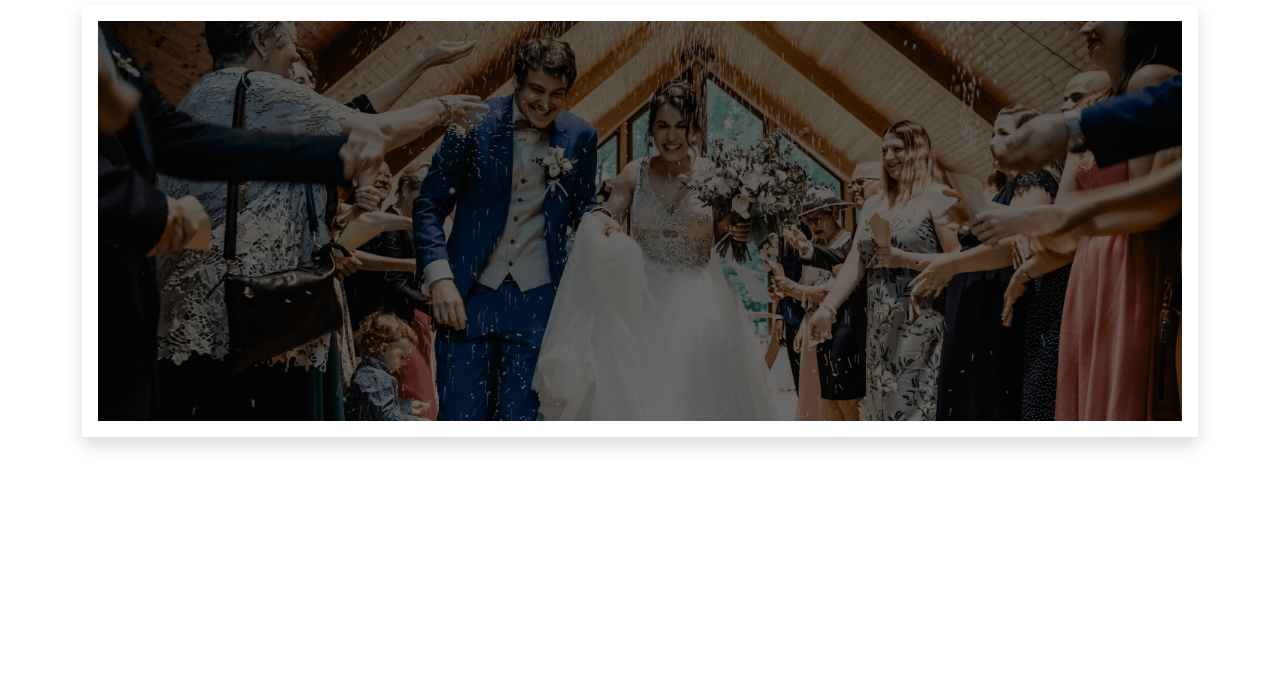
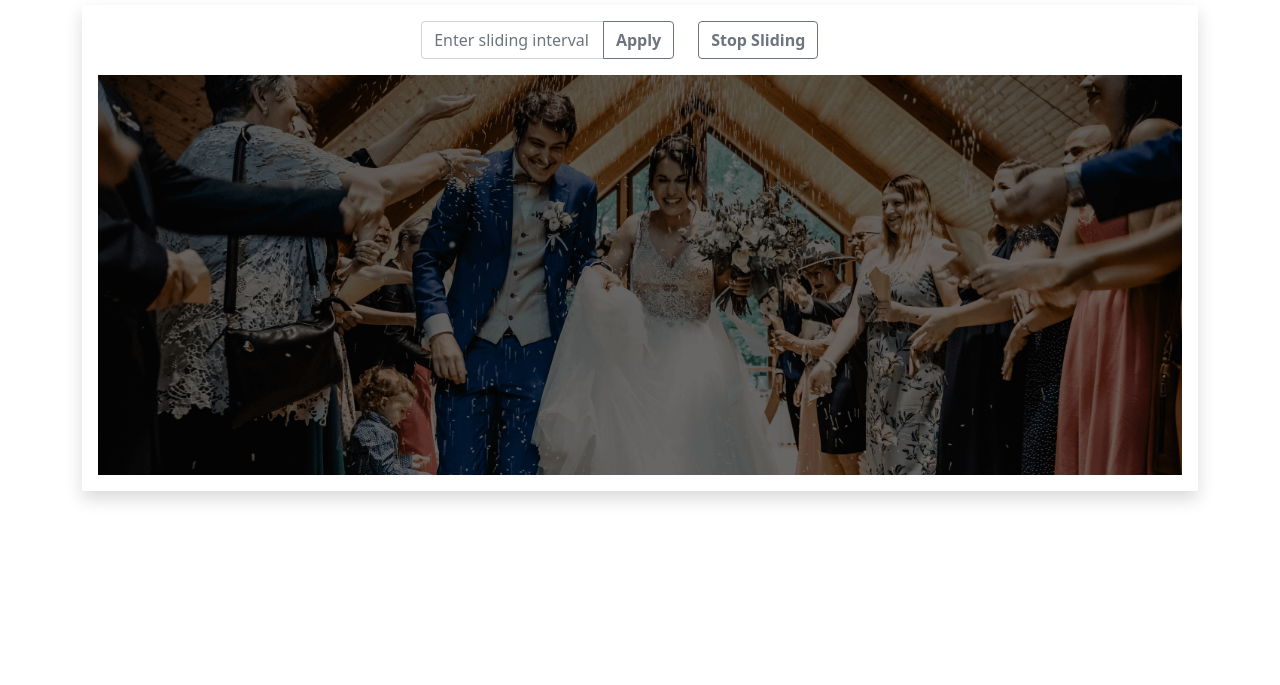
Before and after one commit to TouhidZaman/simple-js-slider, a plain HTML site: page index.html in a window 1280 px wide. Shown: the part 115-800 px from the top of the page. Drawn offline with nearby package versions, Linux system fonts and the light colour scheme.

Commit message:
set interval time and stop slider functionality added

```diff
--- a/index.html
+++ b/index.html
@@ -20,6 +20,19 @@
     <section id="slider" class="container d-none">
         <h1 class="mt-5 mb-4 text-center heading">JavaScript Slider App!</h1>
         <div class="slider-container shadow p-3">
+            <div class="slider-actions">
+                <div class="row justify-content-md-center">
+                    <div class="col-8 col-lg-3 mx-auto mx-md-0 mb-3">
+                        <div class="input-group">
+                            <input id="interval-input" type="text" class="form-control" placeholder="Enter sliding interval" aria-describedby="button-addon2">
+                            <button onclick="setDurationHandler()" class="btn btn-outline-secondary fw-bold" type="button" id="button-addon2">Apply</button>
+                        </div>
+                    </div>
+                    <div class="col-12 col-lg-2 d-flex justify-content-center justify-content-md-start mb-3">
+                        <button onclick="stopSlidingHandler()" class="btn btn-outline-secondary fw-bold">Stop Sliding</button>
+                    </div>
+                </div>
+            </div>
             <div class="slider-img-container">
                 <img id="slider-img" class="w-100 h-100" alt="slide-image-">
             </div>
--- a/js/slider.js
+++ b/js/slider.js
@@ -1,3 +1,6 @@
+let slidingIntervalTime = 2000;
+let sliderIntervalId;
+
 //To display slider images to UI
 const showSlider = (images) => {
     let sliderIndex = 0;
@@ -6,7 +9,7 @@ const showSlider = (images) => {
     const sliderImg = document.getElementById("slider-img");
 
     //This block of code bellow will dynamically set the slider image url
-    setInterval(() => {
+    sliderIntervalId = setInterval(() => {
         if (sliderIndex >= images.length) {
             sliderIndex = 0;
         }
@@ -16,7 +19,22 @@ const showSlider = (images) => {
             sliderContainer.classList.remove('d-none');
             isSliderEnabled = true;
         }
-    }, 2000);
+    }, slidingIntervalTime);
+}
+
+//To set sliding interval
+const setDurationHandler = () => {
+    const intervalInput = document.getElementById('interval-input').value;
+    if (intervalInput) {
+        stopSlidingHandler();
+        slidingIntervalTime = intervalInput * 1000;
+        loadSliderImages();
+    }
+}
+
+//To stop sliding
+const stopSlidingHandler = () => {
+    clearInterval(sliderIntervalId);
 }
 
 // Loading data
```
